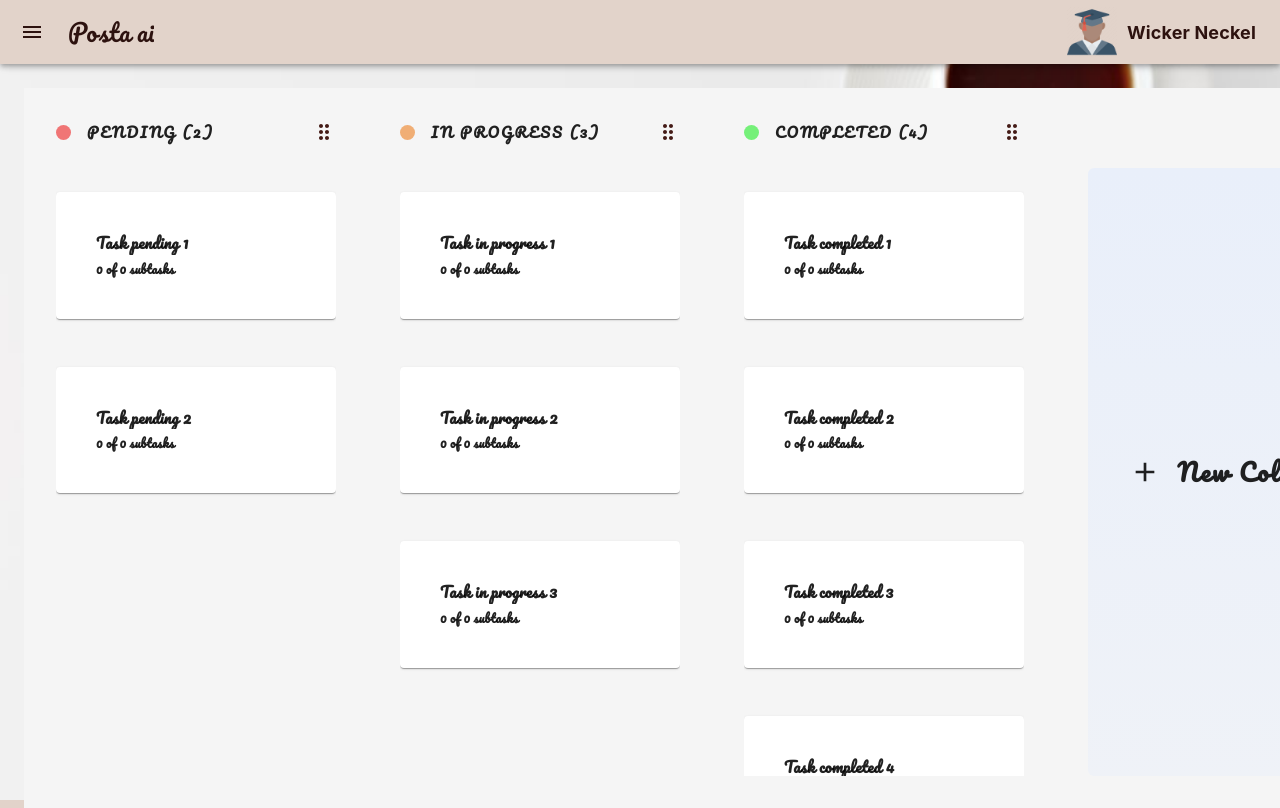
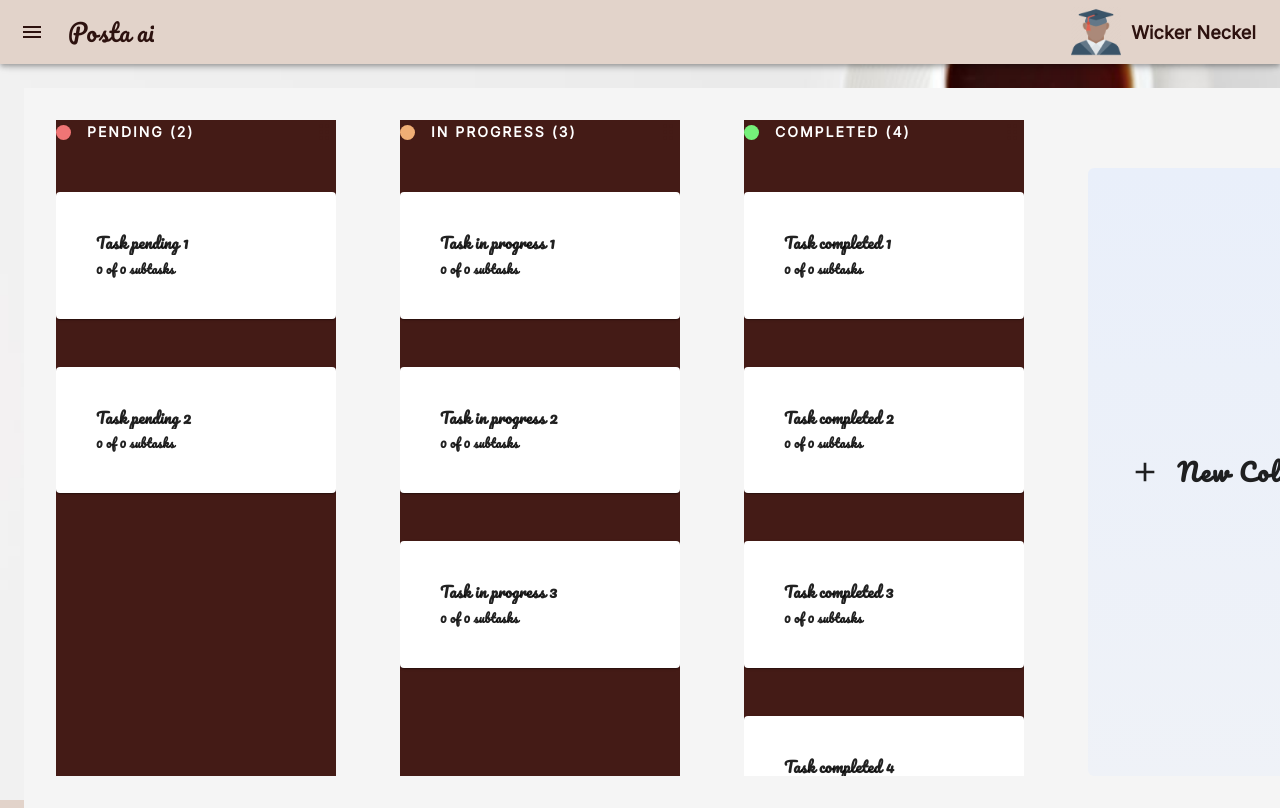
Before and after one commit to WilckerNeckel/posta.ai-frontend, a React (Vite) app: page / in a window 1280 px wide. Shown: the top 808 px of the page. Built offline with nearby package versions, Linux system fonts and the light colour scheme.

Commit message:
feat: change column color background

```diff
--- a/src/components/active-board-column/ActiveBoardColumn.tsx
+++ b/src/components/active-board-column/ActiveBoardColumn.tsx
@@ -6,6 +6,7 @@ import { For } from "../utils/For";
 import { ColumnName } from "./ColumnName";
 import { ColumnTaskItem } from "./ColumnTaskItem";
 import { DragType } from "../../pages/ActiveBoardPage";
+import { palette } from "../../themes/jsonTheme";
 
 interface Props {
   column: Column;
@@ -20,6 +21,11 @@ export const ActiveBoardColumn = ({ column, index }: Props) => {
           minWidth="17.5rem"
           maxWidth="17.5rem"
           ref={provided.innerRef}
+          sx={
+            {
+              backgroundColor: palette.primary.main
+            }
+          }
           {...provided.draggableProps}
         >
           <ColumnName
--- a/src/components/active-board-column/ColumnName.tsx
+++ b/src/components/active-board-column/ColumnName.tsx
@@ -2,7 +2,10 @@ import { DraggableProvidedDragHandleProps } from "@hello-pangea/dnd";
 import { DragIndicator } from "@mui/icons-material";
 import { Box, Stack, Typography } from "@mui/material";
 import { AnimatePresence, motion } from "framer-motion";
+// @ts-ignore
+import "@fontsource/inter";
 import { useState } from "react";
+import { fonts } from "../../themes/jsonTheme";
 
 interface Props {
   name: string;
@@ -40,8 +43,9 @@ export const ColumnName = ({
       <Typography
         variant="body2"
         fontWeight={600}
+        fontFamily={fonts.secondary}
         letterSpacing={2}
-        color="customGrey.main"
+        color="white"
         sx={{ textTransform: "uppercase", flex: 1 }}
       >
         {`${name} (${tasksLength})`}
--- a/src/themes/jsonTheme.ts
+++ b/src/themes/jsonTheme.ts
@@ -20,3 +20,8 @@ export const palette = {
       default: "#E2D3CA"
     }
 };
+
+export const fonts = {
+    primary: "pacifico",
+    secondary: "inter"
+}
```
